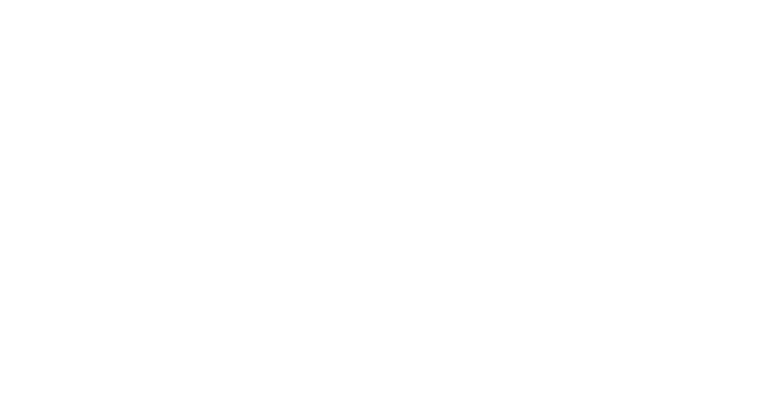
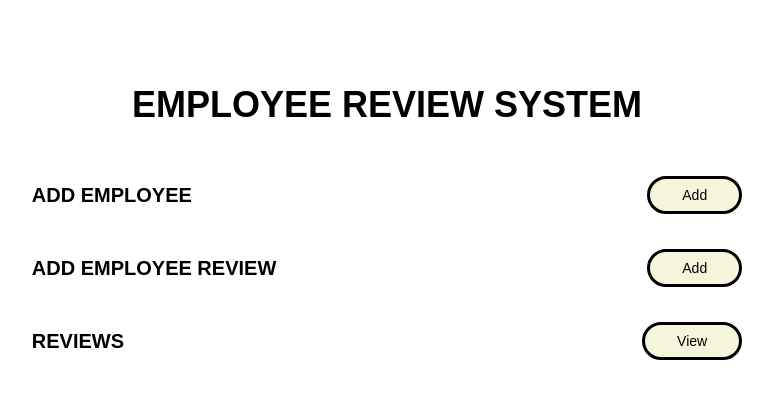
Before and after one commit to sauravkediaa/emp-review, a React (Create React App) app: page / in a window 1280 px wide. Before the commit this address had no page. Shown: the top 398 px of the page, without its empty margins (253-1026 px from the left). Built offline with nearby package versions, Linux system fonts and the light colour scheme.

Commit message:
Added Landing Page

```diff
--- a/src/App.js
+++ b/src/App.js
@@ -10,7 +10,7 @@
     <BrowserRouter>
       {/* <Navbar /> */}
       <Routes>
-        {/* <Route path="/" element={<LandingPage />} /> */}
+        <Route path="/" element={<LandingPage />} />
         <Route path="/add-employee" element={<AddEmployee />} />
         <Route path="/add-review" element={<AddReview />} />
         <Route path="/view-reviews" element={<ViewReviews />} />
--- a/src/pages/LandingPage.js
+++ b/src/pages/LandingPage.js
@@ -0,0 +1,35 @@
+import { useNavigate } from "react-router-dom";
+import "../styles/LandingPage.css";
+
+function LandingPage() {
+  const navigate = useNavigate();
+
+  return (
+    <div className="container">
+      <h1 className="title">EMPLOYEE REVIEW SYSTEM</h1>
+
+      <div className="row">
+        <div>
+          <h3>ADD EMPLOYEE</h3>
+        </div>
+        <button onClick={() => navigate("/add-employee")}>Add</button>
+      </div>
+
+      <div className="row">
+        <div>
+          <h3>ADD EMPLOYEE REVIEW</h3>
+        </div>
+        <button onClick={() => navigate("/add-review")}>Add</button>
+      </div>
+
+      <div className="row">
+        <div>
+          <h3>REVIEWS</h3>
+        </div>
+        <button onClick={() => navigate("/view-reviews")}>View</button>
+      </div>
+    </div>
+  );
+}
+
+export default LandingPage;
--- a/src/styles/LandingPage.css
+++ b/src/styles/LandingPage.css
@@ -0,0 +1,43 @@
+.container {
+  padding: 60px 80px;
+  font-family: Arial, sans-serif;
+  min-height: 100vh;
+  margin: 0% 16%;
+}
+
+.title {
+  font-size: 36px;
+  font-weight: 700;
+  margin-bottom: 50px;
+}
+
+.row {
+  display: flex;
+   justify-content: space-between;
+  align-items: center;
+  margin-bottom: 35px;
+
+  /* gap: 360px; */
+}
+
+.row h3 {
+  margin: 0;
+  font-size: 20px;
+}
+
+.row p {
+  margin-top: 6px;
+  font-size: 14px;
+  color: #666;
+  max-width: 320px;
+}
+
+button {
+  background-color: beige;
+  border: solid black;
+  padding: 8px 32px;
+  border-radius: 20px;
+  font-size: 14px;
+  color: black;
+  cursor: pointer;
+}
```
